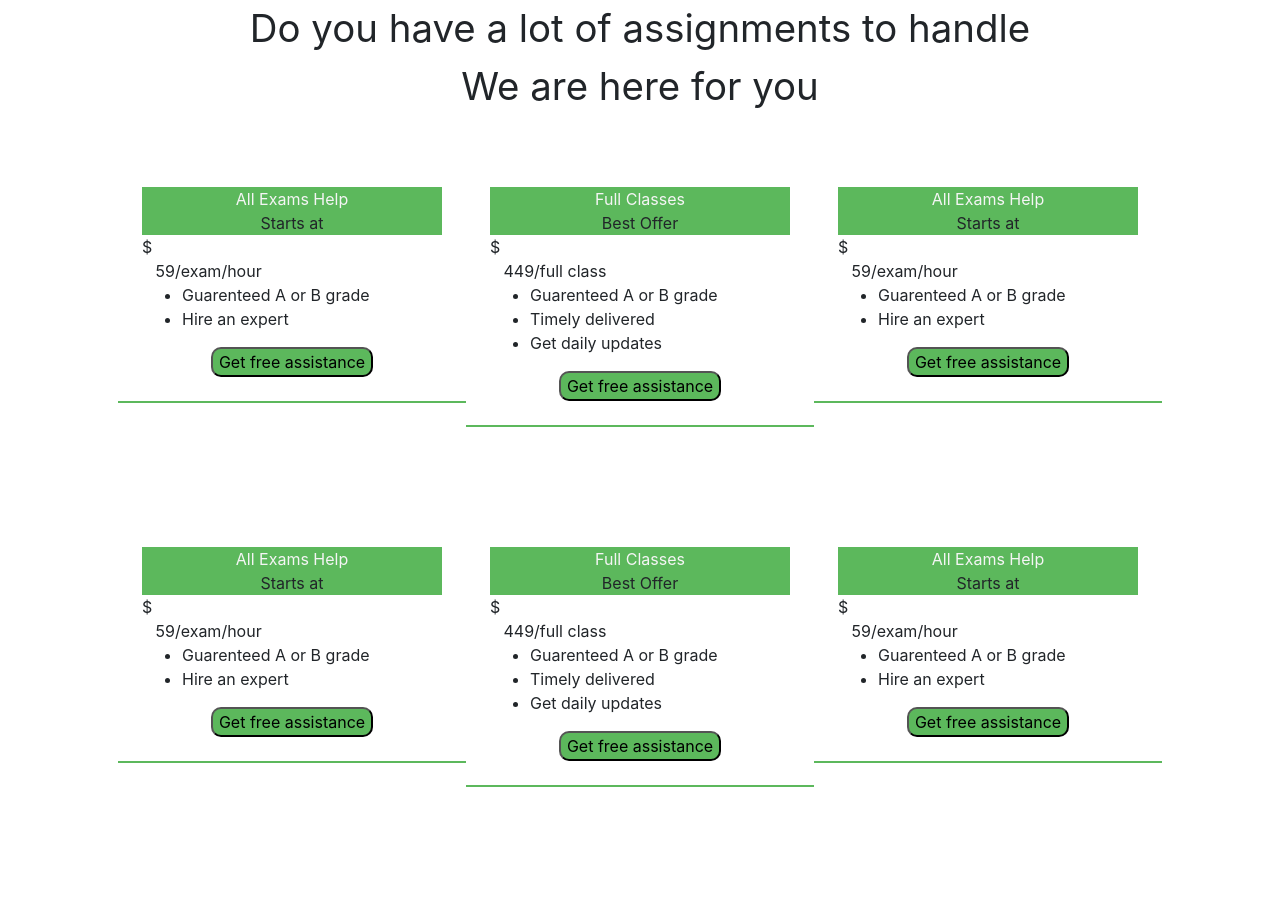
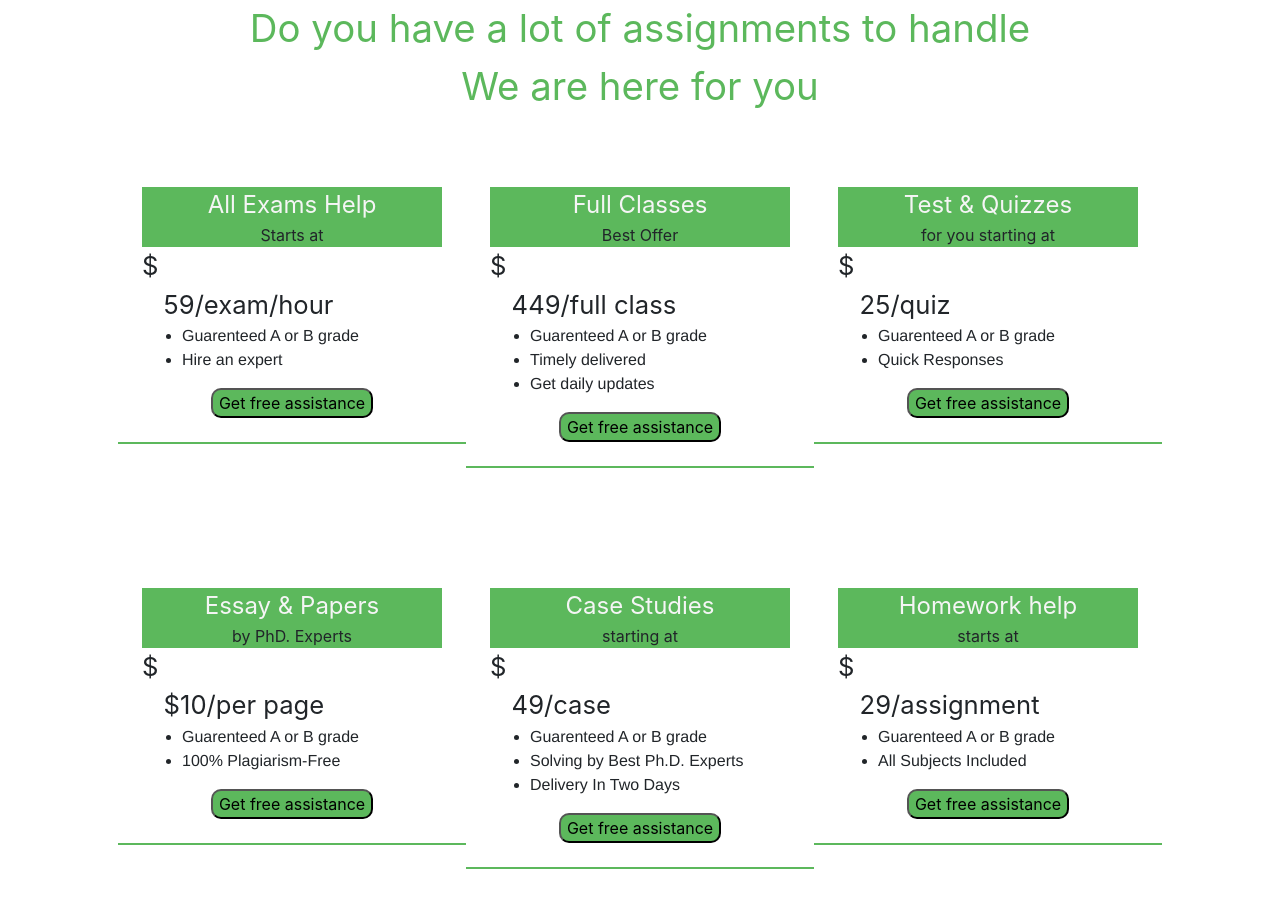
Before and after one commit to Rmpro-208/pricing, a plain HTML site: page index.html in a window 1280 px wide. Before the commit the page ends 835 px from the top, so only its background shows below. Drawn offline with nearby package versions, Linux system fonts and the light colour scheme.

Commit message:
fdujfhaduhf

```diff
--- a/index.html
+++ b/index.html
@@ -24,7 +24,9 @@
 
         .main-price-heading{
             color:whitesmoke;
-            font-size:
+            z-index:1;
+            font-weight:400;
+            font-size:1.5rem;
         }
         .p-title{
             background-color: #5cb85c;
@@ -40,8 +42,9 @@
         }
         .pricecard{
             height:50px;
-
+            overflow: hidden;
             border-bottom:2px solid #5cb85c;
+            width:100%;
         }
 
         @keyframes slideInFromLeft {
@@ -56,13 +59,20 @@
         .tagline  {
           /* This section calls the slideInFromLeft animation we defined above */
           animation: 1s ease-out 0s 1 slideInFromLeft;
-
+          color: #5cb85c
         }
 
         .btn-price{
             text-align: center;
         }
 
+        .pricetag{
+            font-size:2vw;
+        }
+        .priceul{
+            font-size:1rem;
+            font-family:helvetica;
+        }
     </style>
     </head>
     <body>
@@ -74,15 +84,15 @@
                         <span>Do you have a lot of assignments to handle</br>
                             We are here for you</span>
                 </div>
-                <div class="pricelist"">
+                <div class="pricelist">
                     <div class="row p-5 h-100">
                         <div class='col-md-4 col-sm-12 p-4 h-100 pricecard' >
                             <div class='p-title'><span class='main-price-heading'>All Exams Help</span> <br> Starts at<br></div>
-                                <div>
+                                <div class="pricetag">
                                   <span>$</span><br>
                                   <span>&nbsp;&nbsp;&nbsp;59/exam/hour</span>
                                 </div>
-                            <ul>
+                            <ul class="priceul">
                                 <li>Guarenteed A or B grade</li>
                                 <li>Hire an expert</li>
                             </ul>
@@ -91,9 +101,11 @@
                         </div>
                         <div class='col-md-4 col-sm-12 h-100 p-4 pricecard'>
                             <div class='p-title'><span class='main-price-heading'>Full Classes</span> <br> Best Offer<br></div>
+                            <div class="pricetag">
                                 <span>$</span><br>
                                 <span>&nbsp;&nbsp;&nbsp;449/full class</span>
-                            <ul>
+                            </div>
+                            <ul class="priceul">
                                 <li>Guarenteed A or B grade</li>
                                 <li>Timely delivered</li>
                                 <li>Get daily updates</li>
@@ -101,47 +113,53 @@
                             <div class="btn-price"><button class="getfreebtn"><span class="btntext">Get free assistance</span></button></div>
                         </div>
                         <div class='col-md-4 col-sm-12 p-4 h-100 pricecard'>
-                            <div class='p-title'><span class='main-price-heading'>All Exams Help</span> <br> Starts at<br></div>
+                            <div class='p-title'><span class='main-price-heading'>Test & Quizzes</span> <br>for you starting at<br></div>
+                            <div class="pricetag">
                                 <span>$</span><br>
-                            <span>&nbsp;&nbsp;&nbsp;59/exam/hour</span>
-                            <ul>
+                                <span>&nbsp;&nbsp;&nbsp;25/quiz</span>
+                            </div>
+                            <ul class="priceul">
                                 <li>Guarenteed A or B grade</li>
-                                <li>Hire an expert</li>
+                                <li>Quick Responses</li>
                             </ul>
                             <div class="btn-price"><button class="getfreebtn "><span class="btntext">Get free assistance</span></button></div>
                         </div>
                     </div>
                     <div class="row p-5 h-100">
                         <div class='col-md-4 col-sm-12 p-4 h-100 pricecard' >
-                            <div class='p-title'><span class='main-price-heading'>All Exams Help</span> <br> Starts at<br></div>
-                                <div>
+                            <div class='p-title'><span class='main-price-heading'>Essay & Papers</span> <br> by PhD. Experts<br></div>
+                                <div class="pricetag">
                                     <span>$</span><br>
-                                  <span>&nbsp;&nbsp;&nbsp;59/exam/hour</span>
+                                    <span>&nbsp;&nbsp;&nbsp;$10/per page</span>
                                 </div>
-                            <ul>
+                            <ul class="priceul">
                                 <li>Guarenteed A or B grade</li>
-                                <li>Hire an expert</li>
+                                <li>100% Plagiarism-Free</li>
                             </ul>
                             <div class="btn-price"><button class="getfreebtn"><span class="btntext">Get free assistance</span></button></div>
                         </div>
                         <div class='col-md-4 col-sm-12 h-100 p-4 pricecard'>
-                            <div class='p-title'><span class='main-price-heading'>Full Classes</span> <br> Best Offer<br></div>
+                            <div class='p-title'><span class='main-price-heading'>Case Studies</span> <br>  starting at<br></div>
+                            <div class="pricetag">
                                 <span>$</span><br>
-                            <span>&nbsp;&nbsp;&nbsp;449/full class</span>
-                            <ul>
+                                <span>&nbsp;&nbsp;&nbsp;49/case</span>
+                            </div>
+                            <ul class="priceul">
                                 <li>Guarenteed A or B grade</li>
-                                <li>Timely delivered</li>
-                                <li>Get daily updates</li>
+                                <li>Solving by Best Ph.D. Experts</li>
+                                <li>Delivery In Two Days</li>
                             </ul>
                             <div class="btn-price"><button class="getfreebtn"><span class="btntext">Get free assistance</span></button></div>
                         </div>
                         <div class='col-md-4 col-sm-12 p-4 h-100 pricecard'>
-                            <div class='p-title'><span class='main-price-heading'>All Exams Help</span> <br> Starts at<br></div>
+                            <div class='p-title'><span class='main-price-heading'>Homework help</span> <br> starts at<br></div>
+                            <div class="pricetag">
                                 <span>$</span><br>
-                            <span>&nbsp;&nbsp;&nbsp;59/exam/hour</span>
-                            <ul>
+                                <span>&nbsp;&nbsp;&nbsp;29/assignment</span>
+                            </div>
+                            <ul class="priceul">
                                 <li>Guarenteed A or B grade</li>
-                                <li>Hire an expert</li>
+                                <li>All Subjects Included</li>
                             </ul>
                             <div class="btn-price"><button class="getfreebtn "><span class="btntext">Get free assistance</span></button></div>
                         </div>
```
Lines whose indentation alone changed are shown as unchanged.
